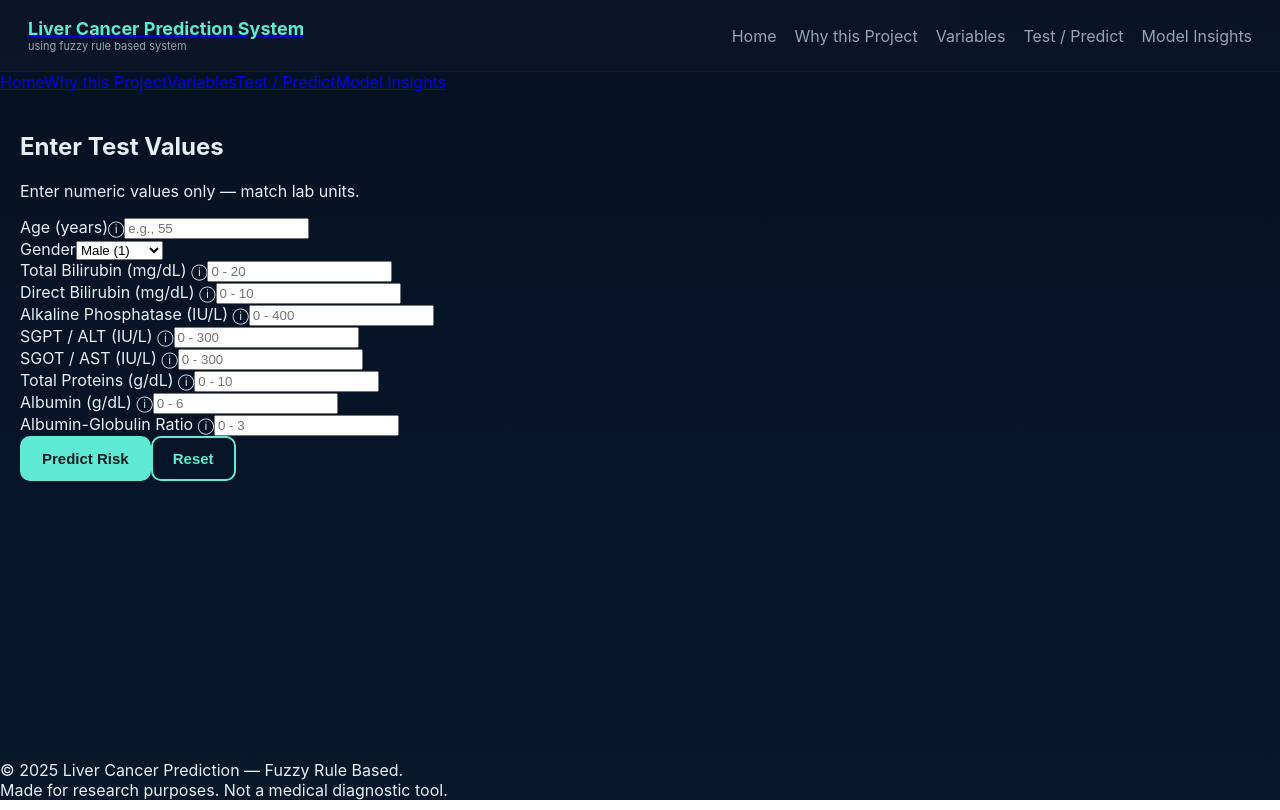
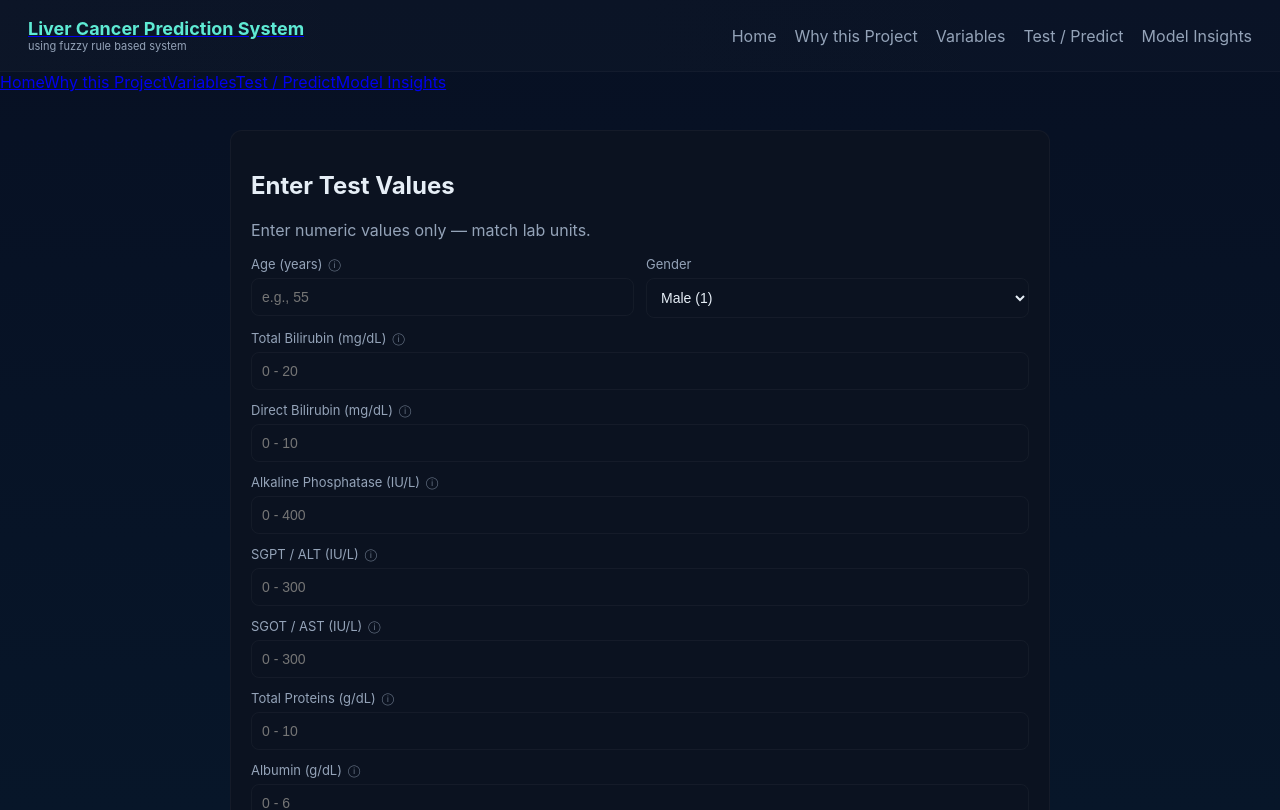
Before and after one commit to codeyaarmadhav/Liver-Cancer-Prediction-Frontend, a React (Vite) app: page /predict in a window 1280 px wide. Shown: the top 810 px of the page. Built offline with nearby package versions, Linux system fonts and the light colour scheme.

Commit message:
changes revert

```diff
--- a/src/index.css
+++ b/src/index.css
@@ -4,10 +4,12 @@
   --accent:#5eead4;
   --muted:#94a3b8;
   --glass: rgba(255,255,255,0.03);
-  --glass-2: rgba(255,255,255,0.06);
+  --glass-2: rgba(255,255,255,0.04);
 }
 
-*{box-sizing:border-box}
+* {
+  box-sizing:border-box;
+}
 
 html, body {
   width:100%;
@@ -38,15 +40,12 @@ body{
   padding:18px 28px;
   background:linear-gradient(90deg, rgba(255,255,255,0.02), rgba(255,255,255,0.01));
   border-bottom:1px solid rgba(255,255,255,0.03);
-  position:relative;
-  z-index:1000;
 }
 
 .brand{display:flex;flex-direction:column}
 .logo{font-weight:700;font-size:18px;color:var(--accent)}
 .tag{font-size:11px;color:var(--muted)}
 
-/* NAV LINKS – DESKTOP */
 .nav-links{
   display:flex;
   align-items:center;
@@ -57,7 +56,9 @@ body{
   color:var(--muted);
   text-decoration:none;
 }
-.nav-links a:hover{ color:var(--accent); }
+.nav-links a:hover{
+  color:var(--accent);
+}
 
 /* Hamburger */
 .hamburger {
@@ -69,62 +70,10 @@ body{
   cursor:pointer;
 }
 .hamburger span {
-  width:28px;
+  width:24px;
   height:3px;
   background:var(--accent);
   border-radius:10px;
-}
-
-/* ========================= */
-/* MOBILE MENU PANEL */
-/* ========================= */
-
-.mobile-menu {
-  position:fixed;
-  top:0;
-  right:-260px;
-  width:260px;
-  height:100%;
-  background:#091422;
-  padding:80px 24px;
-  border-left:1px solid rgba(255,255,255,0.08);
-  display:flex;
-  flex-direction:column;
-  gap:20px;
-  transition:0.35s ease;
-  z-index:2000;
-}
-
-.mobile-menu.active {
-  right:0;
-}
-
-.mobile-menu a {
-  color:var(--muted);
-  font-size:18px;
-  text-decoration:none;
-}
-.mobile-menu a:hover {
-  color:var(--accent);
-}
-
-/* Overlay behind menu */
-.menu-overlay {
-  position:fixed;
-  top:0;left:0;
-  width:100%;
-  height:100%;
-  background:rgba(0,0,0,0.55);
-  backdrop-filter:blur(2px);
-  opacity:0;
-  visibility:hidden;
-  transition:0.3s ease;
-  z-index:1500;
-}
-
-.menu-overlay.active {
-  opacity:1;
-  visibility:visible;
 }
 
 /* ========================= */
@@ -141,8 +90,9 @@ body{
   transition:0.25s;
 }
 
+/* Primary — Filled */
 .btn.primary-btn {
-  background:var(--accent);
+  background: var(--accent);
   color:#042022;
 }
 .btn.primary-btn:hover {
@@ -150,6 +100,7 @@ body{
   border-color:#34d399;
 }
 
+/* Secondary — Outline */
 .btn.secondary {
   background:transparent;
   color:var(--accent);
@@ -160,7 +111,7 @@ body{
 }
 
 /* ========================= */
-/* CONTENT */
+/* CONTENT SECTIONS */
 /* ========================= */
 main{
   flex:1;
@@ -193,6 +144,11 @@ main{
   border-radius:12px;
 }
 
+.hero-text, .hero-list {
+  color:var(--muted);
+}
+.why-card{margin-top:18px}
+
 .section{
   max-width:1100px;
   margin:20px auto;
@@ -200,25 +156,166 @@ main{
   background:var(--glass-2);
   border-radius:12px;
 }
+.grid{
+  display:grid;
+  gap:16px;
+  grid-template-columns:repeat(auto-fit,minmax(240px,1fr));
+}
+.card{
+  padding:16px;
+  background:var(--glass-2);
+  border-radius:10px;
+  border:1px solid rgba(255,255,255,0.03);
+}
+
+/* ========================= */
+/* FORM */
+/* ========================= */
+.form-wrap{
+  max-width:820px;
+  margin:18px auto;
+  background:var(--card);
+  padding:20px;
+  border-radius:12px;
+  border:1px solid rgba(255,255,255,0.04);
+}
+
+.form-hint {
+  color: var(--muted);
+  margin-bottom: 16px;
+}
+
+.form-row{display:flex;gap:12px;margin-bottom:12px}
+.form-col{flex:1}
+
+label{
+  display:flex;
+  align-items:center;
+  gap:6px;
+  color:var(--muted);
+  font-size:13px;
+  margin-bottom:6px;
+}
+
+input, select{
+  width:100%;
+  padding:10px;
+  border-radius:8px;
+  border:1px solid rgba(255,255,255,0.04);
+  background:transparent;
+  color:inherit;
+  font-size:14px;
+}
+
+.form-actions{display:flex;gap:12px;margin-top:14px}
+
+/* Tooltip icon */
+.tip {
+  font-size: 12px;
+  cursor: help;
+  opacity: 0.7;
+}
+.tip:hover { opacity: 1; }
+
+/* Validation indicators */
+.valid, .invalid {
+  width: 10px;
+  height: 10px;
+  display:inline-block;
+  border-radius:50%;
+  margin-left:6px;
+}
+
+.valid {
+  background:#16a34a;
+  box-shadow:0 0 6px #16a34a;
+}
+.invalid {
+  background:#dc2626;
+  box-shadow:0 0 6px #dc2626;
+}
+
+/* ========================= */
+/* RESULT CARD */
+/* ========================= */
+.result{
+  margin-top:16px;
+  padding:14px;
+  border-radius:10px;
+  background:var(--glass);
+  display:flex;
+  flex-direction:column;
+  gap:12px;
+  border:1px solid rgba(255,255,255,0.03);
+  animation: fadeIn 0.8s ease forwards;
+}
+
+@keyframes fadeIn{
+  from{opacity:0;transform:translateY(6px);}
+  to{opacity:1;transform:translateY(0);}
+}
+
+.value{font-size:22px;font-weight:700}
+
+.error-box {
+  margin-top: 10px;
+  color: #f87171;
+  font-size: 14px;
+  background: rgba(255,0,0,0.1);
+  padding: 8px 12px;
+  border-radius: 8px;
+  border-left: 3px solid #ef4444;
+}
+
+/* ========================= */
+.footer{
+  padding:18px;
+  text-align:center;
+  color:var(--muted);
+  font-size:13px;
+}
 
 /* ========================= */
 /* RESPONSIVE RULES */
 /* ========================= */
-@media(max-width:820px){
+@media (max-width: 820px) {
+
   .hamburger{display:flex;}
-  .nav-links{display:none;}
-  .hero{flex-direction:column;text-align:center;}
+
+  .nav-links{
+    display:none;
+    width:100%;
+    flex-direction:column;
+    text-align:center;
+    gap:12px;
+    margin-top:14px;
+    padding:10px;
+    background:var(--glass-2);
+    border-radius:8px;
+  }
+  .nav-links.active{display:flex;}
+
+  .hero{
+    flex-direction:column;
+    text-align:center;
+  }
   .hero-right{width:100%;}
 }
 
-@media(max-width:600px){
+/* Shared CTA improvement */
+@media (max-width: 600px) {
   .hero-cta,
-  .form-actions {flex-direction:column;width:100%;}
+  .form-actions {
+    flex-direction: column !important;
+    width: 100%;
+  }
   .hero-cta .btn,
-  .form-actions .btn{width:100%;}
+  .form-actions .btn {
+    width: 100% !important;
+  }
 }
 
-@media(max-width:480px){
+@media (max-width: 480px) {
   .h-title{font-size:26px}
   .hero{padding:20px}
   .section{padding:14px}
```
